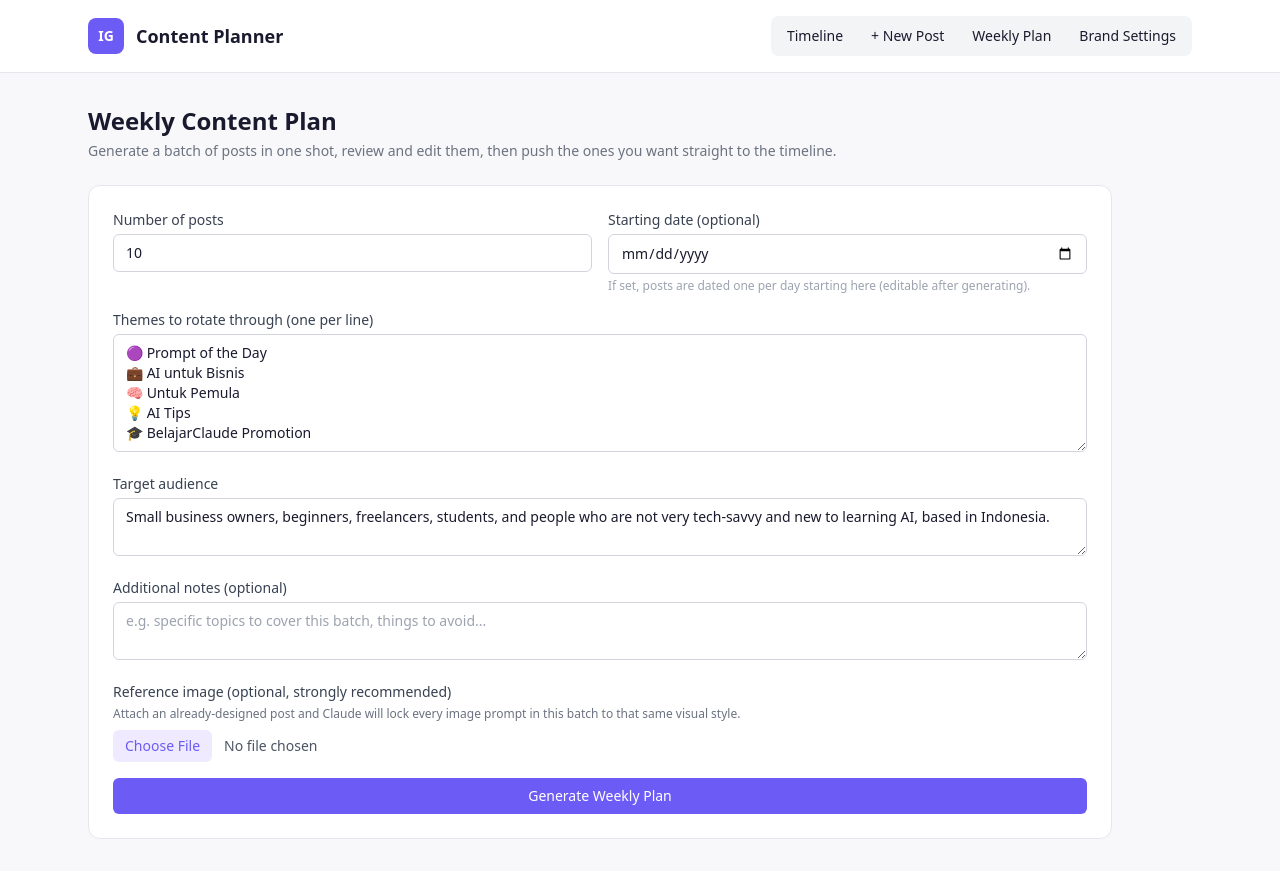
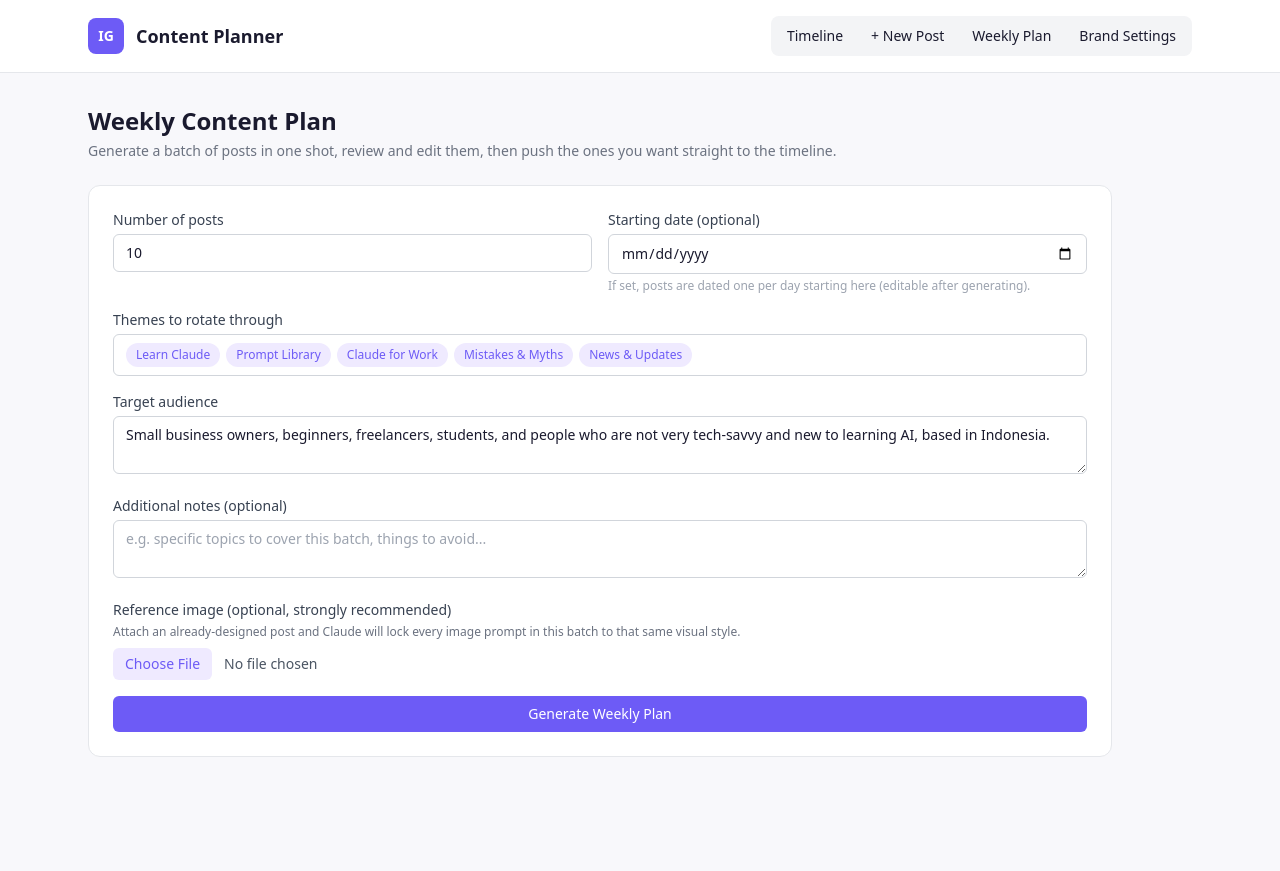
Before and after one commit to teppanyyy/belajarclaude-content-planner, a Next.js app: page /plan in a window 1280 px wide. After the commit the page ends 800 px from the top, so only its background shows below. Built offline with nearby package versions, Linux system fonts and the light colour scheme.

Commit message:
Turn weekly plan themes into a multi-select dropdown
Adds ThemeMultiSelect component: checkbox dropdown of default themes (Learn Claude, Prompt Library, Claude for Work, Mistakes & Myths, News & Updates) plus an inline + control to add custom themes on the fly.

```diff
--- a/app/plan/WeeklyPlanForm.tsx
+++ b/app/plan/WeeklyPlanForm.tsx
@@ -8,14 +8,15 @@ import {
   generateRowImageAction,
 } from "./actions";
 import type { ImageInput, WeeklyPlanItem } from "@/lib/anthropic";
+import ThemeMultiSelect from "@/components/ThemeMultiSelect";
 
-const DEFAULT_THEMES = [
-  "🟣 Prompt of the Day",
-  "💼 AI untuk Bisnis",
-  "🧠 Untuk Pemula",
-  "💡 AI Tips",
-  "🎓 BelajarClaude Promotion",
-].join("\n");
+const DEFAULT_THEME_OPTIONS = [
+  "Learn Claude",
+  "Prompt Library",
+  "Claude for Work",
+  "Mistakes & Myths",
+  "News & Updates",
+];
 
 const DEFAULT_AUDIENCE =
   "Small business owners, beginners, freelancers, students, and people who are not very tech-savvy and new to learning AI, based in Indonesia.";
@@ -37,7 +38,8 @@ export default function WeeklyPlanForm() {
 
   // Setup form state
   const [count, setCount] = useState(10);
-  const [themesText, setThemesText] = useState(DEFAULT_THEMES);
+  const [themeOptions, setThemeOptions] = useState<string[]>(DEFAULT_THEME_OPTIONS);
+  const [selectedThemes, setSelectedThemes] = useState<string[]>(DEFAULT_THEME_OPTIONS);
   const [audience, setAudience] = useState(DEFAULT_AUDIENCE);
   const [notes, setNotes] = useState("");
   const [startDate, setStartDate] = useState("");
@@ -81,12 +83,24 @@ export default function WeeklyPlanForm() {
     setImagePreview(null);
   }
 
+  function toggleTheme(theme: string) {
+    setSelectedThemes((prev) =>
+      prev.includes(theme) ? prev.filter((t) => t !== theme) : [...prev, theme]
+    );
+  }
+
+  function addThemeOption(theme: string) {
+    setThemeOptions((prev) => [...prev, theme]);
+    setSelectedThemes((prev) => [...prev, theme]);
+  }
+
   function handleGenerate() {
     setError(null);
-    const themes = themesText
-      .split("\n")
-      .map((t) => t.trim())
-      .filter(Boolean);
+    if (selectedThemes.length === 0) {
+      setError("Select at least one theme to rotate through.");
+      return;
+    }
+    const themes = selectedThemes;
 
     startGenerating(async () => {
       try {
@@ -209,13 +223,13 @@ export default function WeeklyPlanForm() {
 
         <div>
           <label className="mb-1 block text-sm font-medium text-gray-700">
-            Themes to rotate through (one per line)
+            Themes to rotate through
           </label>
-          <textarea
-            value={themesText}
-            onChange={(e) => setThemesText(e.target.value)}
-            rows={5}
-            className="w-full rounded-md border border-gray-300 px-3 py-2 text-sm focus:border-accent focus:outline-none focus:ring-1 focus:ring-accent"
+          <ThemeMultiSelect
+            options={themeOptions}
+            selected={selectedThemes}
+            onToggle={toggleTheme}
+            onAddOption={addThemeOption}
           />
         </div>
 
--- /dev/null
+++ b/components/ThemeMultiSelect.tsx
@@ -0,0 +1,109 @@
+"use client";
+
+import { useEffect, useRef, useState } from "react";
+
+export default function ThemeMultiSelect({
+  options,
+  selected,
+  onToggle,
+  onAddOption,
+}: {
+  options: string[];
+  selected: string[];
+  onToggle: (theme: string) => void;
+  onAddOption: (theme: string) => void;
+}) {
+  const [open, setOpen] = useState(false);
+  const [newTheme, setNewTheme] = useState("");
+  const containerRef = useRef<HTMLDivElement>(null);
+
+  useEffect(() => {
+    function handleClickOutside(e: MouseEvent) {
+      if (containerRef.current && !containerRef.current.contains(e.target as Node)) {
+        setOpen(false);
+      }
+    }
+    document.addEventListener("mousedown", handleClickOutside);
+    return () => document.removeEventListener("mousedown", handleClickOutside);
+  }, []);
+
+  function handleAdd() {
+    const trimmed = newTheme.trim();
+    if (!trimmed) return;
+    if (!options.some((o) => o.toLowerCase() === trimmed.toLowerCase())) {
+      onAddOption(trimmed);
+    } else if (!selected.some((s) => s.toLowerCase() === trimmed.toLowerCase())) {
+      onToggle(trimmed);
+    }
+    setNewTheme("");
+  }
+
+  function handleAddKeyDown(e: React.KeyboardEvent<HTMLInputElement>) {
+    if (e.key === "Enter") {
+      e.preventDefault();
+      handleAdd();
+    }
+  }
+
+  return (
+    <div ref={containerRef} className="relative">
+      <button
+        type="button"
+        onClick={() => setOpen((prev) => !prev)}
+        className="flex w-full min-h-[2.5rem] flex-wrap items-center gap-1.5 rounded-md border border-gray-300 px-3 py-2 text-left text-sm focus:border-accent focus:outline-none focus:ring-1 focus:ring-accent"
+      >
+        {selected.length === 0 ? (
+          <span className="text-gray-400">Select themes...</span>
+        ) : (
+          selected.map((theme) => (
+            <span
+              key={theme}
+              className="rounded-full bg-accent-light px-2.5 py-1 text-xs font-medium text-accent"
+            >
+              {theme}
+            </span>
+          ))
+        )}
+      </button>
+
+      {open && (
+        <div className="absolute z-10 mt-1 w-full rounded-md border border-gray-200 bg-white p-2 shadow-lg">
+          <ul className="max-h-56 space-y-0.5 overflow-y-auto">
+            {options.map((theme) => (
+              <li key={theme}>
+                <label className="flex cursor-pointer items-center gap-2 rounded-md px-2 py-1.5 text-sm hover:bg-gray-50">
+                  <input
+                    type="checkbox"
+                    checked={selected.includes(theme)}
+                    onChange={() => onToggle(theme)}
+                    className="h-4 w-4 rounded accent-accent"
+                  />
+                  {theme}
+                </label>
+              </li>
+            ))}
+          </ul>
+          <div className="mt-2 flex items-center gap-1.5 border-t border-gray-100 pt-2">
+            <input
+              type="text"
+              value={newTheme}
+              onChange={(e) => setNewTheme(e.target.value)}
+              onKeyDown={handleAddKeyDown}
+              placeholder="Add a theme..."
+              className="w-full rounded-md border border-gray-300 px-2 py-1.5 text-sm focus:border-accent focus:outline-none focus:ring-1 focus:ring-accent"
+            />
+            <button
+              type="button"
+              onClick={handleAdd}
+              disabled={!newTheme.trim()}
+              title="Add theme"
+              className="flex h-8 w-8 shrink-0 items-center justify-center rounded-md bg-accent text-base font-medium text-white hover:opacity-90 disabled:cursor-not-allowed disabled:opacity-50"
+            >
+              +
+            </button>
+          </div>
+        </div>
+      )}
+    </div>
+  );
+}
```
